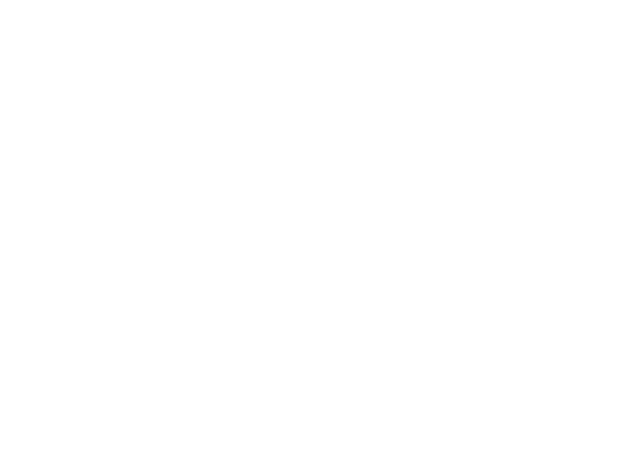
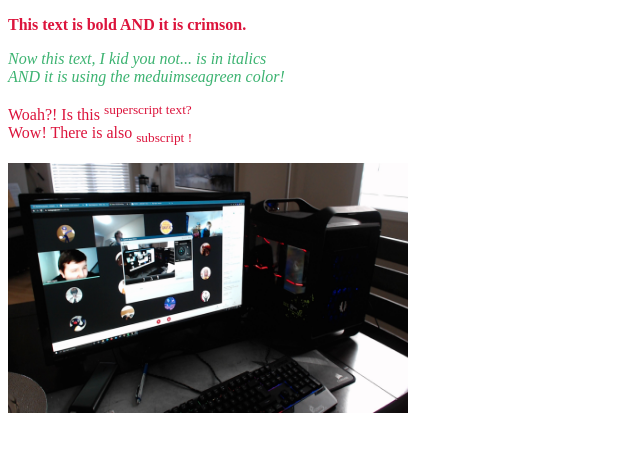
Before and after one commit to michael-the-boyer/ICS2O-Unit2-05-HTML, a plain HTML site: page index.html in a window 1280 px wide. Shown: the whole page, without its empty margins (0-640 px from the left). Drawn offline with Linux system fonts and the light colour scheme.

Commit message:
Wrote the entire index.html

```diff
--- a/index.html
+++ b/index.html
@@ -5,8 +5,16 @@
     <meta name="viewport" content="width=device-width">
     <title>repl.it</title>
     <link href="style.css" rel="stylesheet" type="text/css" />
+    <p style="color:crimson"><b>This text is bold AND it is crimson.</b></p>
+    <p style="color:mediumseagreen"><i>Now this text, I kid you not... is in italics <br>
+    AND it is using the meduimseagreen color!</i></p>
+        <p style="color:crimson">Woah?! Is this <sup>superscript text?</sup><br>
+        Wow! There is also <sub>subscript !</sub></p>
+
   </head>
   <body>
     <script src="script.js"></script>
+    <img src="./Images/SchoolComputer.jpg"
+    alt="My Computer" width="400" height="250">
   </body>
 </html>
```
Also changed, not shown: Images/SchoolComputer.jpg (added).
